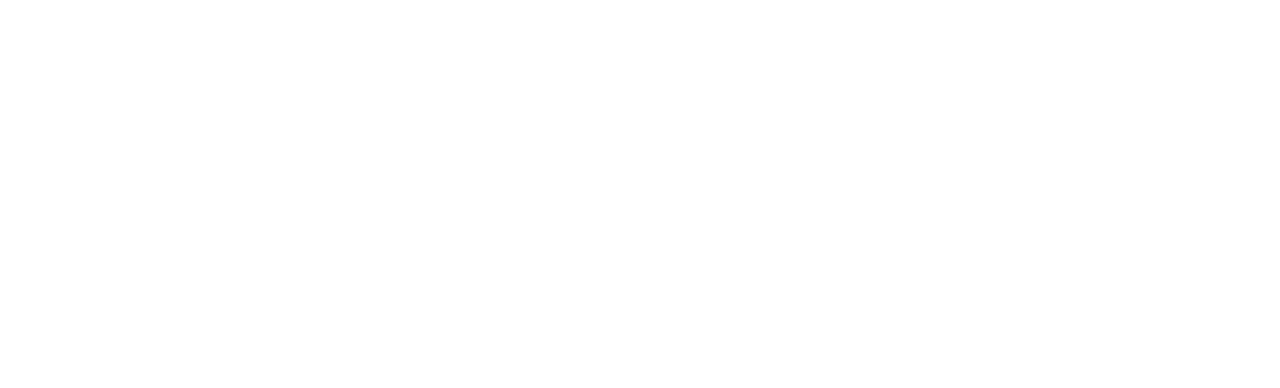
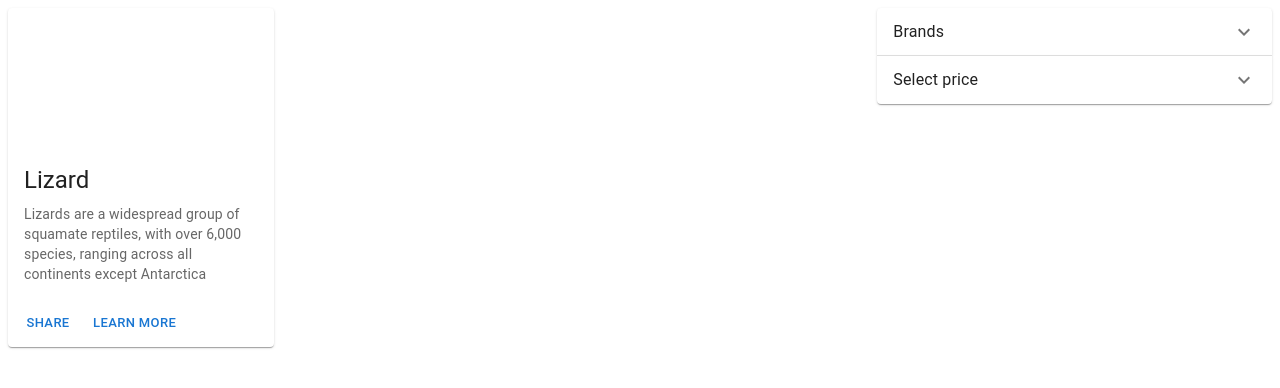
Before and after one commit to momo-hash1/shoop, a React (Create React App) app: page / in a window 1280 px wide. Shown: the top 388 px of the page. Built offline with nearby package versions, Linux system fonts and the light colour scheme.

Commit message:
shop page layout

```diff
--- a/src/App.js
+++ b/src/App.js
@@ -1,5 +1,13 @@
+import { createBrowserRouter, RouterProvider } from "react-router-dom";
+import CartPage from "./components/pages/cartPage";
+import ShopPage from "./components/pages/shopPage";
+
 function App() {
-  return;
+  const router = createBrowserRouter([
+    { path: "/", element: <ShopPage /> },
+    { path: "/cart", element: <CartPage /> },
+  ]);
+  return <RouterProvider router={router} />;
 }
 
 export default App;
--- /dev/null
+++ b/src/components/filter/brandList.js
@@ -0,0 +1,39 @@
+import * as React from "react";
+import List from "@mui/material/List";
+import ListItem from "@mui/material/ListItem";
+import ListItemButton from "@mui/material/ListItemButton";
+import ListItemIcon from "@mui/material/ListItemIcon";
+import ListItemText from "@mui/material/ListItemText";
+import Checkbox from "@mui/material/Checkbox";
+import { green, grey } from "@mui/material/colors";
+
+const BrandList = (props) => {
+  return (
+    <List sx={{ width: "100%" }} >
+      {[0, 1, 2, 3].map((value) => {
+        return (
+          <ListItem key={value} disablePadding>
+            <ListItemButton dense>
+              <ListItemIcon>
+                <Checkbox
+                  edge="start"
+                  tabIndex={-1}
+                  disableRipple
+                  sx={{
+                    color: grey[900],
+                    "&.Mui-checked": {
+                      color: grey[900],
+                    },
+                  }}
+                />
+              </ListItemIcon>
+              <ListItemText primary={`Line item ${value + 1}`} />
+            </ListItemButton>
+          </ListItem>
+        );
+      })}
+    </List>
+  );
+};
+
+export default BrandList;
--- /dev/null
+++ b/src/components/filter/filter.js
@@ -0,0 +1,41 @@
+import Accordion from "@mui/material/Accordion";
+import AccordionSummary from "@mui/material/AccordionSummary";
+import AccordionDetails from "@mui/material/AccordionDetails";
+import Typography from "@mui/material/Typography";
+import ExpandMoreIcon from "@mui/icons-material/ExpandMore";
+import BrandList from "./brandList";
+import React from "react";
+import PriceSelector from "./priceSelector";
+
+const Filter = (props) => {
+  return (
+    <React.Fragment>
+      <Accordion>
+        <AccordionSummary
+          expandIcon={<ExpandMoreIcon />}
+          aria-controls="panel1a-content"
+          id="panel1a-header"
+        >
+          <Typography>Brands </Typography>
+        </AccordionSummary>
+        <AccordionDetails>
+          <BrandList />
+        </AccordionDetails>
+      </Accordion>
+      <Accordion>
+        <AccordionSummary
+          expandIcon={<ExpandMoreIcon />}
+          aria-controls="panel1a-content"
+          id="panel1a-header"
+        >
+          <Typography>Select price </Typography>
+        </AccordionSummary>
+        <AccordionDetails>
+          <PriceSelector />
+        </AccordionDetails>
+      </Accordion>
+    </React.Fragment>
+  );
+};
+
+export default Filter;
--- /dev/null
+++ b/src/components/filter/priceSelector.js
@@ -0,0 +1,31 @@
+import React from "react";
+import { Grid, Slider, Typography } from "@mui/material";
+
+const PriceSelector = (props) => {
+  return (
+    <React.Fragment>
+      <Grid container>
+        <Grid item xs={6}>
+          <Typography>From: 50</Typography>
+        </Grid>
+        <Grid item xs={6}>
+          <Grid container justifyContent={"flex-end"}>
+            <Grid item>
+              <Typography>To: 100</Typography>
+            </Grid>
+          </Grid>
+        </Grid>
+      </Grid>
+      <Slider
+        getAriaLabel={() => "Minimum distance"}
+        value={[50, 100]}
+        onChange={() => {}}
+        valueLabelDisplay="auto"
+        getAriaValueText={""}
+        disableSwap
+      />
+    </React.Fragment>
+  );
+};
+
+export default PriceSelector;
--- /dev/null
+++ b/src/components/pages/cartPage.js
@@ -0,0 +1,4 @@
+const CartPage = () => {
+
+}
+export default CartPage
--- /dev/null
+++ b/src/components/pages/shopPage.js
@@ -0,0 +1,26 @@
+import { Grid } from "@mui/material";
+import Filter from "../filter/filter";
+import React from "react";
+
+import ShopItemList from "../shopItem/shopItemList";
+
+const ShopPage = () => {
+  return (
+    <React.Fragment>
+      <Grid
+        container
+        spacing={5}
+        direction={{ xs: "column-reverse", md: "row" }}
+      >
+        <Grid item md={8}>
+          <ShopItemList />
+        </Grid>
+        <Grid item md={4}>
+          <Filter />
+        </Grid>
+      </Grid>
+    </React.Fragment>
+  );
+};
+
+export default ShopPage;
--- /dev/null
+++ b/src/components/shopItem/shopItemCard.js
@@ -0,0 +1,34 @@
+import * as React from "react";
+import Card from "@mui/material/Card";
+import CardActions from "@mui/material/CardActions";
+import CardContent from "@mui/material/CardContent";
+import CardMedia from "@mui/material/CardMedia";
+import Button from "@mui/material/Button";
+import Typography from "@mui/material/Typography";
+
+const ShopItemCard = (props) => {
+  return (
+    <Card >
+      <CardMedia
+        sx={{ height: 140 }}
+        image=""
+        title="green iguana"
+      />
+      <CardContent>
+        <Typography gutterBottom variant="h5" component="div">
+          Lizard
+        </Typography>
+        <Typography variant="body2" color="text.secondary">
+          Lizards are a widespread group of squamate reptiles, with over 6,000
+          species, ranging across all continents except Antarctica
+        </Typography>
+      </CardContent>
+      <CardActions>
+        <Button size="small">Share</Button>
+        <Button size="small">Learn More</Button>
+      </CardActions>
+    </Card>
+  );
+};
+
+export default ShopItemCard;
--- /dev/null
+++ b/src/components/shopItem/shopItemList.js
@@ -0,0 +1,14 @@
+import { Grid } from "@mui/material";
+import ShopItemCard from "./shopItemCard";
+
+const ShopItemList = (props) => {
+  return (
+    <Grid container spacing={2}>
+      <Grid item md={6} lg={4} xs={12}>
+        <ShopItemCard />
+      </Grid>
+    </Grid>
+  );
+};
+
+export default ShopItemList;
```
